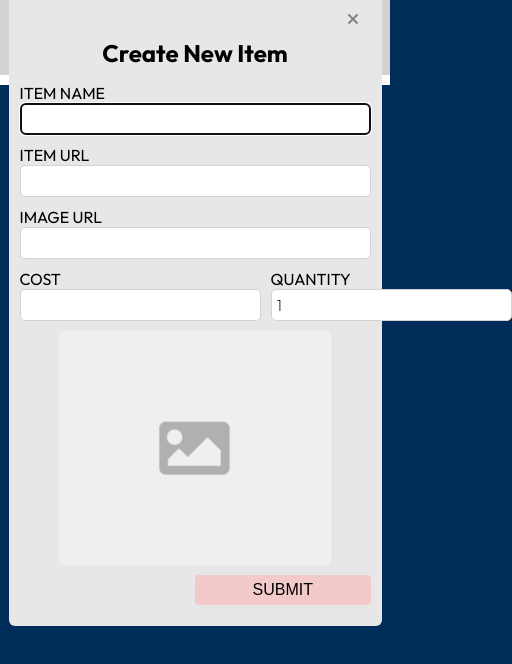
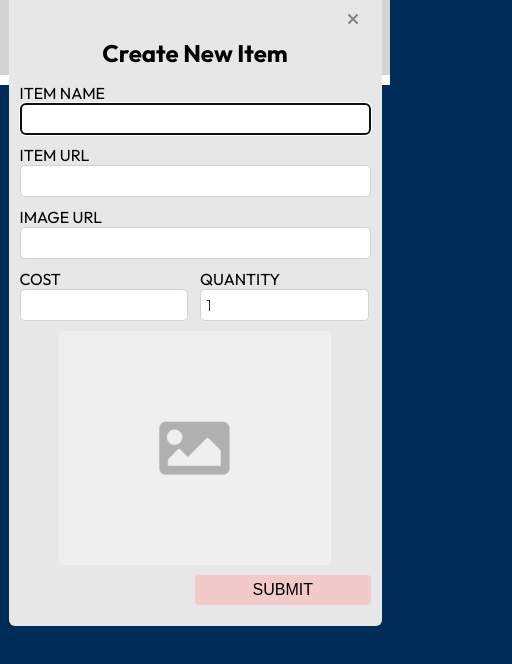
Before and after one commit to Corbin-Petersen/unit-one-final-project-Corbin-P, a React (Vite) app in the folder wishlist-maker/: page /1/lists/1/new in a window 390 px wide. Shown: the top 664 px of the page, 512 px wide, since content can reach past the window. Built offline with nearby package versions, Linux system fonts and the light colour scheme.

Commit message:
one more css tweak on responsive form

```diff
--- a/wishlist-maker/src/index.css
+++ b/wishlist-maker/src/index.css
@@ -702,6 +702,13 @@ label {
     flex: 1 1 auto;
 }
 
+#cost-count-inputs {
+    justify-content: center;
+}
+#cost-count-inputs input {
+    width: 92%;
+}
+
 
 /* -------------------------------------
 -------------- RESPONSIVE --------------
```
